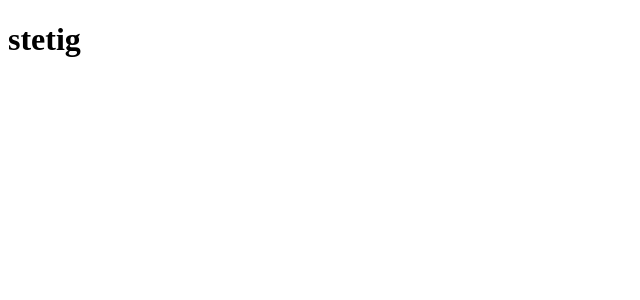
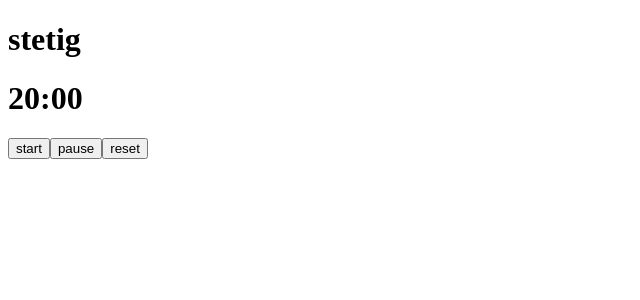
Before and after one commit to JulianElda/stetig, a Vue app: page / in a window 1280 px wide. Shown: the top 300 px of the page, without its empty margins (0-640 px from the left). Built offline with nearby package versions, Linux system fonts and the light colour scheme.

Commit message:
added timer

```diff
--- a/index.html
+++ b/index.html
@@ -2,12 +2,15 @@
 <html lang="en">
   <head>
     <meta charset="UTF-8" />
-    <link rel="icon" href="/favicon.ico" />
-    <meta name="viewport" content="width=device-width, initial-scale=1.0" />
-    <title>Vite App</title>
+    <meta
+      name="viewport"
+      content="width=device-width, initial-scale=1.0" />
+    <title>stetig</title>
   </head>
   <body>
     <div id="app"></div>
-    <script type="module" src="/src/main.ts"></script>
+    <script
+      type="module"
+      src="/src/main.ts"></script>
   </body>
 </html>
--- a/src/App.vue
+++ b/src/App.vue
@@ -1,10 +1,11 @@
 <script setup lang="ts">
+import MainTimer from "@/components/MainTimer/MainTimer.vue";
 </script>
 
 <template>
   <h1>stetig</h1>
+  <MainTimer />
 </template>
 
 <style scoped>
-
 </style>
--- /dev/null
+++ b/src/components/MainTimer/MainTimer.vue
@@ -0,0 +1,41 @@
+<script setup lang="ts">
+import { ref } from "vue";
+import { formatTime } from "@/utils/functions"
+
+// update every 1 second
+const UPDATE_INTERVAL = 1000;
+// 20 min starting time
+const STARTING_TIME = 20 * 60 * 1000;
+
+const timeLeft = ref<number>(STARTING_TIME);
+const timerRunning = ref<boolean>(false)
+
+let timerId: number;
+
+const onStartTimer = function () {
+  timerRunning.value = true
+  timerId = setInterval(function () {
+    if (timeLeft.value > 0 && timerRunning.value === true)
+      timeLeft.value -= UPDATE_INTERVAL
+
+  }, UPDATE_INTERVAL)
+}
+
+const onPauseTimer = function () {
+  timerRunning.value = false
+}
+
+const onResetTimer = function () {
+  timerRunning.value = false
+  timeLeft.value = STARTING_TIME
+  clearInterval(timerId)
+}
+
+</script>
+
+<template>
+  <h1>{{  formatTime(timeLeft)  }}</h1>
+  <button @click="onStartTimer">start</button>
+  <button @click="onPauseTimer">pause</button>
+  <button @click="onResetTimer">reset</button>
+</template>
--- /dev/null
+++ b/src/utils/functions.ts
@@ -0,0 +1,11 @@
+export const formatTime = function (ms: number): string {
+  const totalSeconds: number = ms / 1000;
+  const minutes: number = Math.floor(totalSeconds / 60);
+  const seconds: number = totalSeconds % 60;
+
+  const padNumber = function (amount: number): string {
+    return amount >= 10 ? "" + amount : "0" + amount;
+  };
+
+  return padNumber(minutes) + ":" + padNumber(seconds);
+};
```
Also changed, not shown: .eslintrc.cjs, 2 other files (tests, documents, lock files or other folders).
